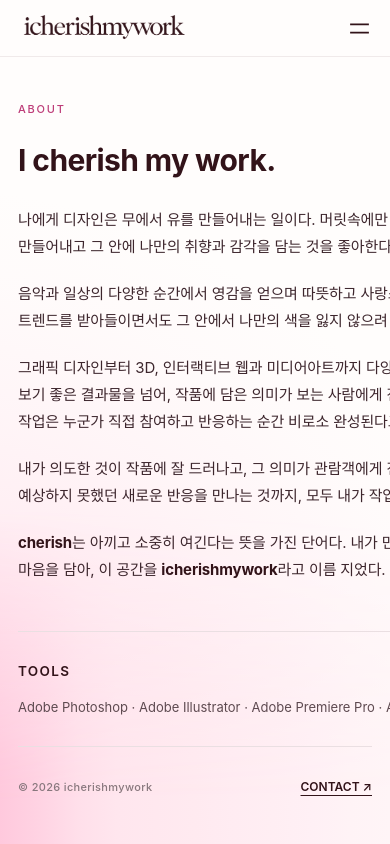
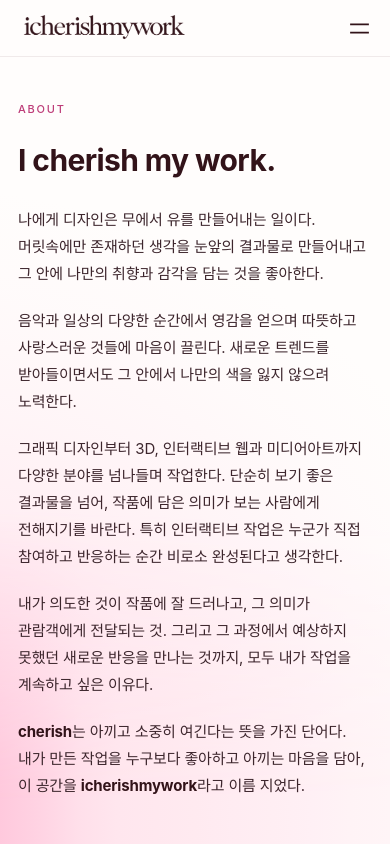
Before and after one commit to cherrymiri/icherishmywork, a React (Vite) app: page /about in a window 390 px wide. Shown: the top 844 px of the page. Built offline with nearby package versions, Linux system fonts and the light colour scheme; a web font is replaced by a local one.

Commit message:
Fix ABOUT tools wrapping on mobile
Co-Authored-By: Claude Opus 5.5 <noreply@anthropic.com>
Claude-Session: https://claude.ai/code/session_01LjVCjRoNRHvuo7CHgCXafM

```diff
--- a/src/pages/About.tsx
+++ b/src/pages/About.tsx
@@ -1,3 +1,4 @@
+import { Fragment } from 'react';
 import Footer from '../components/Footer';
 import { useDocumentTitle } from '../hooks/useDocumentTitle';
 
@@ -21,7 +22,7 @@ export default function About() {
             </div>
             <section className="about-tools">
               <h2>TOOLS</h2>
-              <p>{TOOLS.map((t, i) => <span key={t}>{t}{i < TOOLS.length - 1 && <span className="dot" aria-hidden="true"> · </span>}</span>)}</p>
+              <p>{TOOLS.map((t, i) => <Fragment key={t}><span className="tool">{t}</span>{i < TOOLS.length - 1 && ' · '}</Fragment>)}</p>
             </section>
           </div>
         </div>
--- a/src/styles/global.css
+++ b/src/styles/global.css
@@ -451,7 +451,7 @@ a.archive-item:hover { color: #dc467c; }
   .about-text p + p { margin-top: 20px; }
   .about-tools { margin-top: 48px; padding-top: 28px; }
   .about-tools p { white-space: normal; line-height: 1.8; }
-  .about-tools p > span { white-space: nowrap; }
+  .about-tools .tool { white-space: nowrap; }
   .contact-layout { grid-template-columns: 1fr; gap: 40px; }
   .footer { padding-bottom: 35px; }
   .section-label { margin-bottom: 24px; }
```
